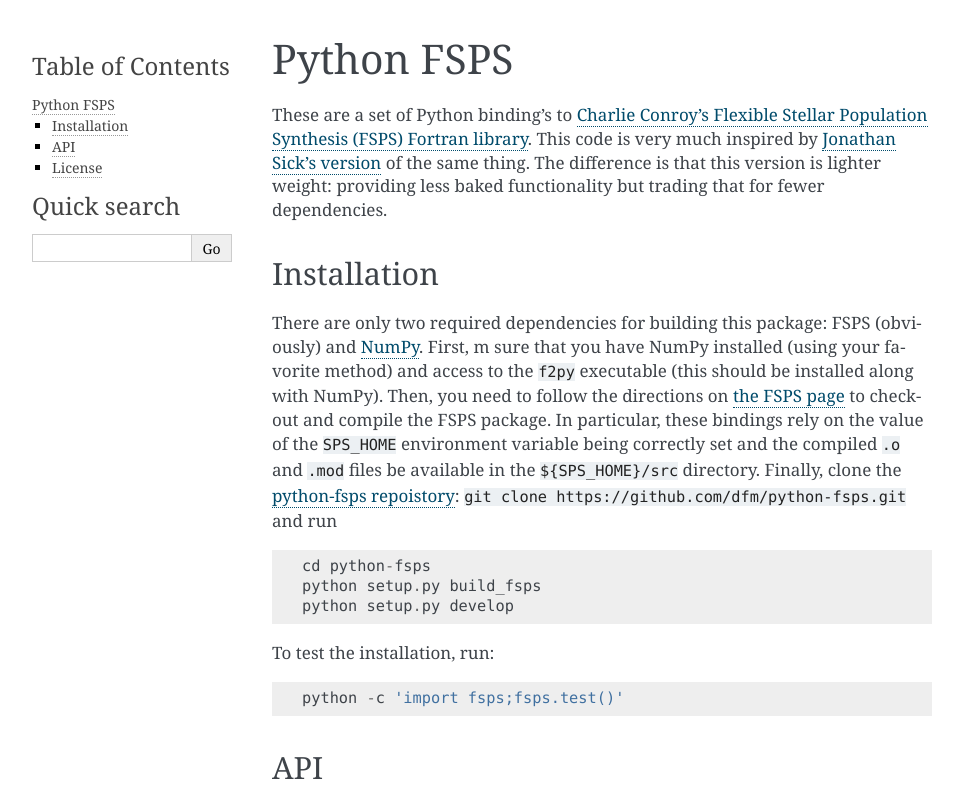
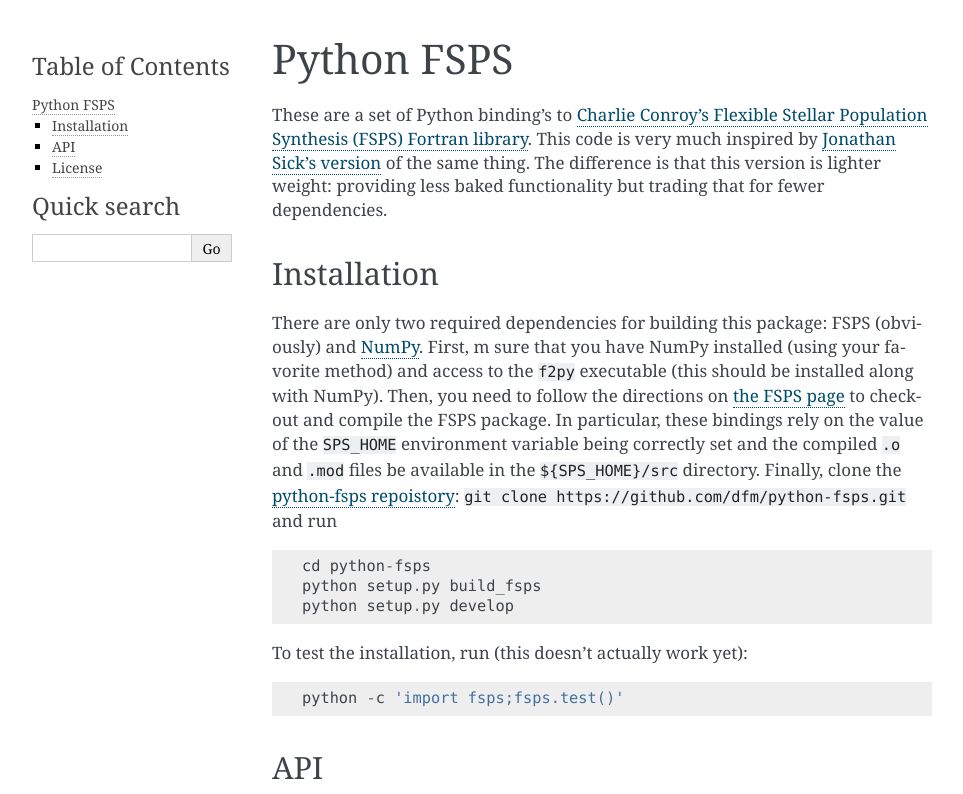
Before and after one commit to dfm/python-fsps, a Sphinx documentation site: the page built from docs/index.rst, in a window 1280 px wide, cut to the strip 0-794 px from the top of the page. Shown: the whole strip, without its empty margins (148-1111 px from the left). Built offline with Sphinx 7.4.7, drawn with Linux system fonts in a browser that asks for light colours.

Commit message:
testing doesn't exist yet

```diff
--- a/docs/index.rst
+++ b/docs/index.rst
@@ -31,7 +31,7 @@
     python setup.py build_fsps
     python setup.py develop
 
-To test the installation, run:
+To test the installation, run (this doesn't actually work yet):
 
 ::
 
```
